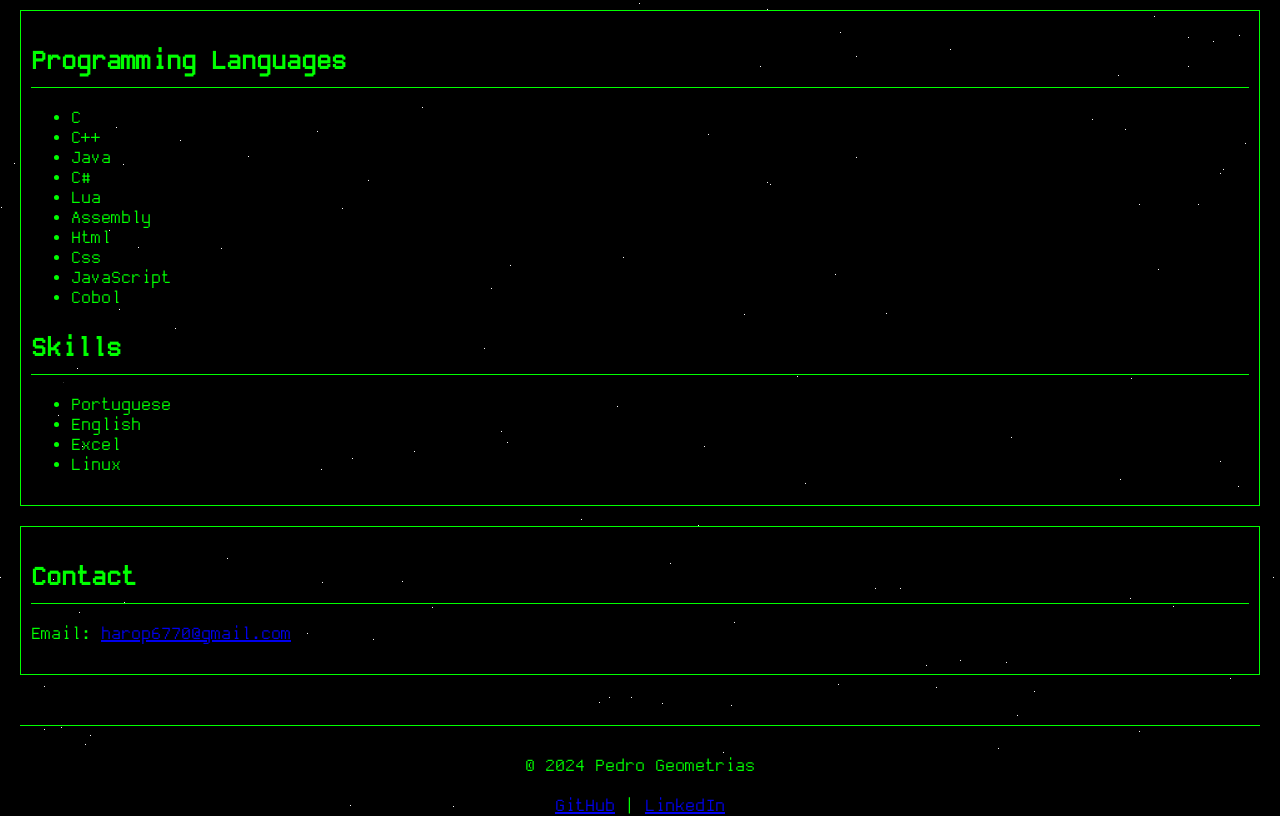
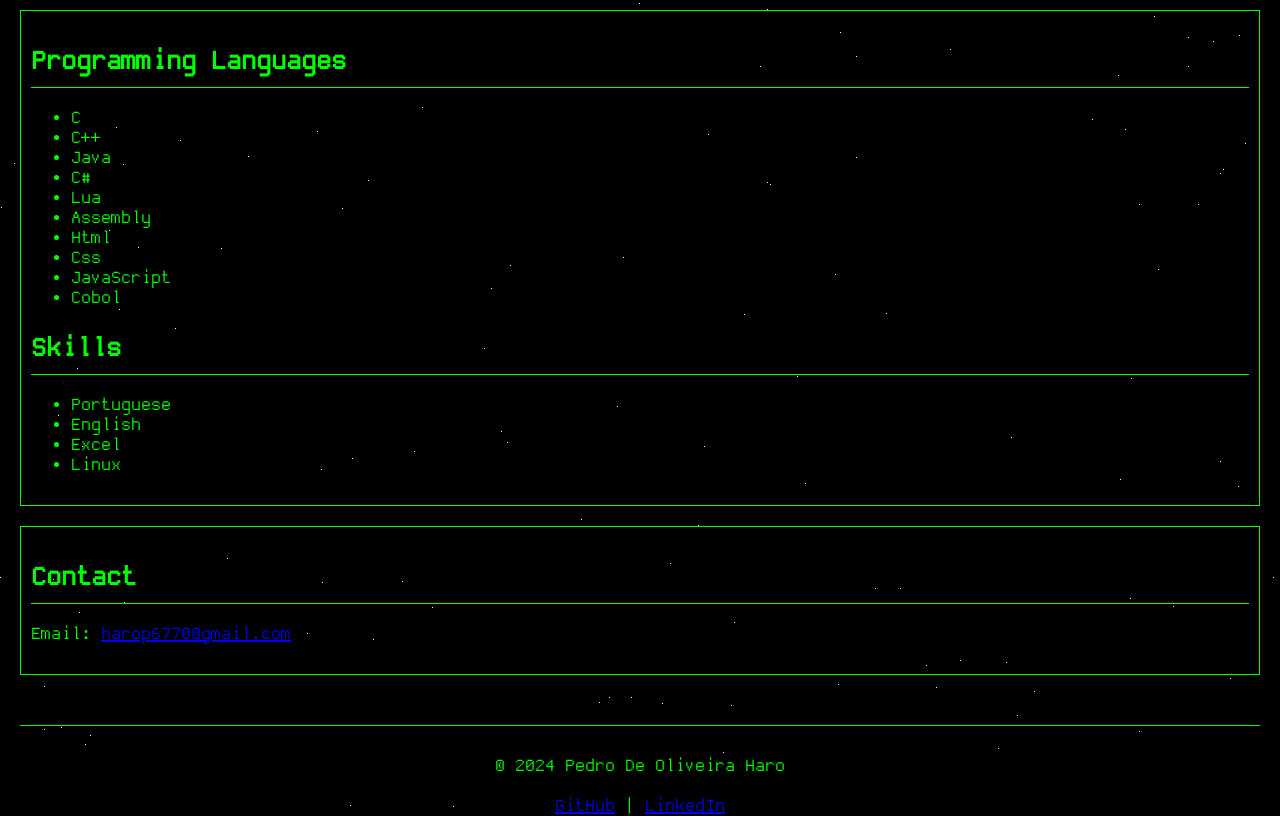
Before and after one commit to PedroGeometrias/PedroGeometrias.github.io, a plain HTML site: page index.html in a window 1280 px wide. Shown: the part 1119-1935 px from the top of the page. Drawn offline with Linux system fonts and the light colour scheme.

Commit message:
arrumando o layout

```diff
--- a/index.html
+++ b/index.html
@@ -91,7 +91,7 @@
             <p>Email: <a href="mailto:harop6770@gmail.com">harop6770@gmail.com</a></p>
         </section>
         <footer>
-            <p>&copy; 2024 Pedro Geometrias</p>
+            <p>&copy; 2024 Pedro De Oliveira Haro</p>
             <p>
                 <a href="https://github.com/PedroGeometrias">GitHub</a> |
                 <a href="https://linkedin.com/in/pedro-geometrias">LinkedIn</a>
```
